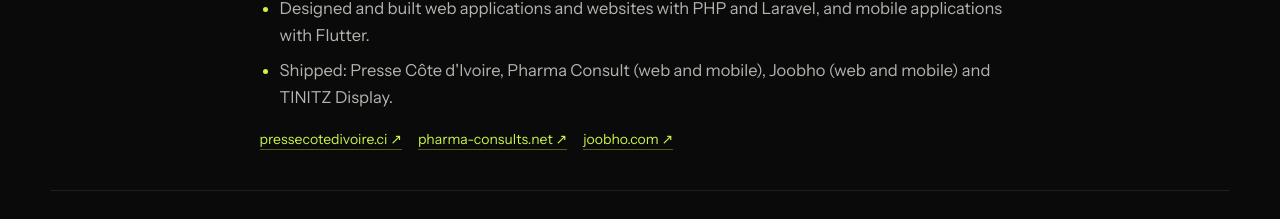
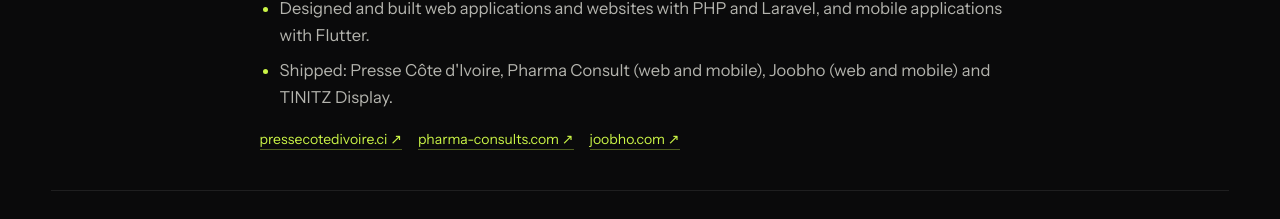
Before and after one commit to ahoblepierre/ahoblepierre.github.io, a Next.js app: page /en/ in a window 1280 px wide. Shown: the part 9997-10216 px from the top of the page. Built offline with nearby package versions, Linux system fonts and the light colour scheme; no server answers.

Commit message:
Update Pharma Consults link to pharma-consults.com

```diff
--- a/content/en.ts
+++ b/content/en.ts
@@ -245,7 +245,7 @@
         ],
         links: [
           { label: "pressecotedivoire.ci", href: "https://www.pressecotedivoire.ci/" },
-          { label: "pharma-consults.net", href: "https://pharma-consults.net/" },
+          { label: "pharma-consults.com", href: "https://www.pharma-consults.com/" },
           { label: "joobho.com", href: "https://joobho.com/" },
         ],
       },
--- a/content/fr.ts
+++ b/content/fr.ts
@@ -246,7 +246,7 @@
         ],
         links: [
           { label: "pressecotedivoire.ci", href: "https://www.pressecotedivoire.ci/" },
-          { label: "pharma-consults.net", href: "https://pharma-consults.net/" },
+          { label: "pharma-consults.com", href: "https://www.pharma-consults.com/" },
           { label: "joobho.com", href: "https://joobho.com/" },
         ],
       },
```
